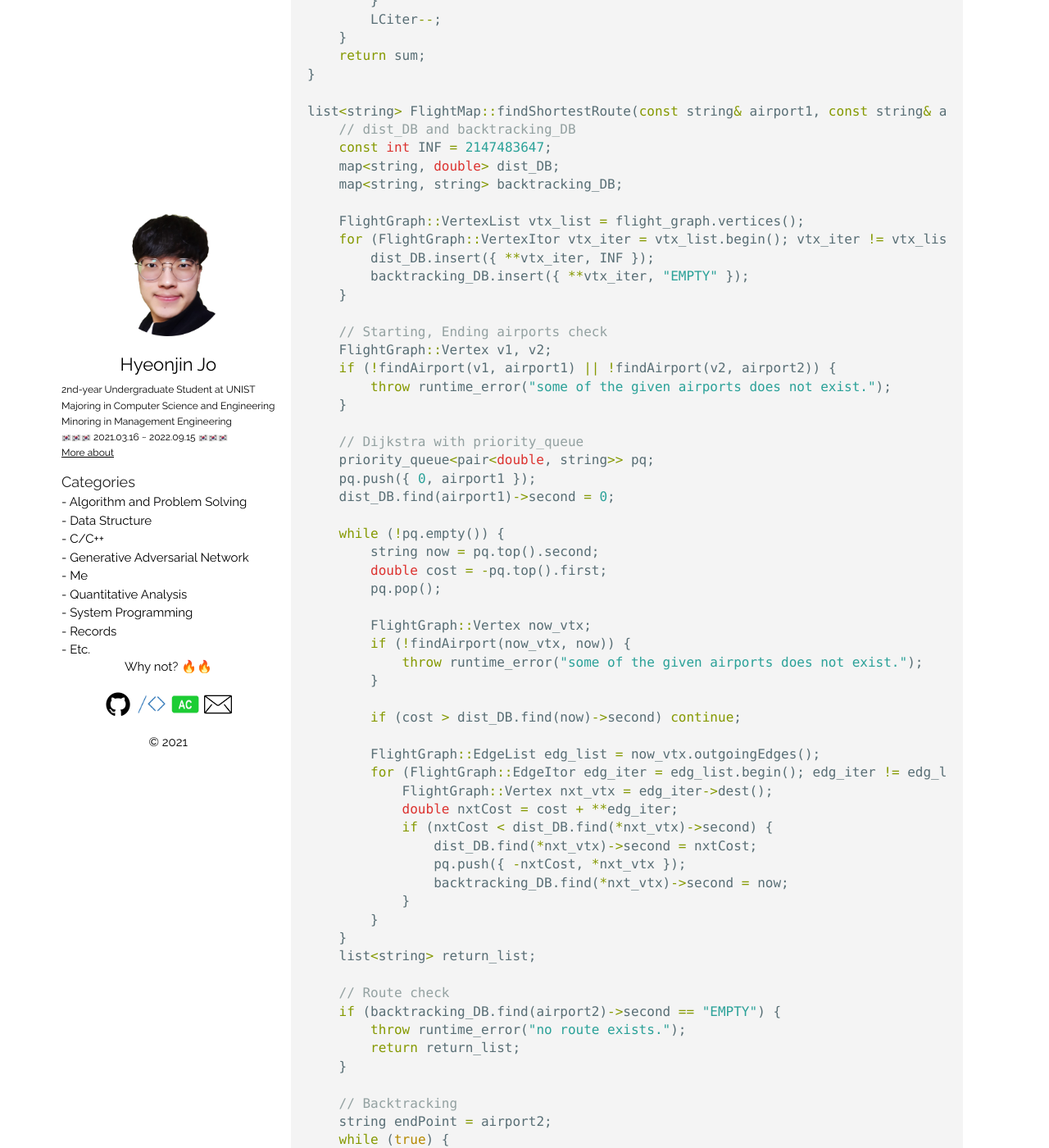
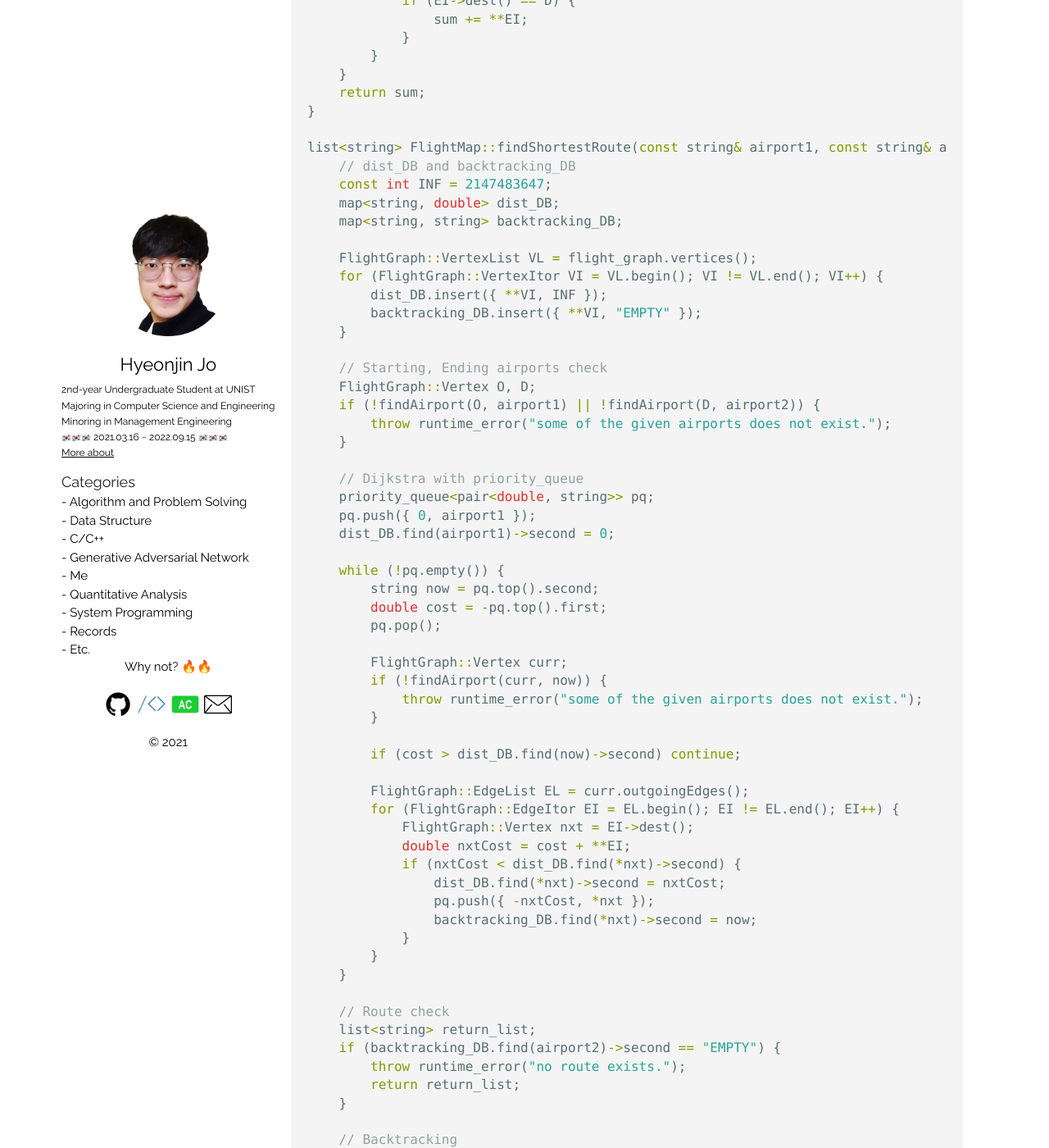
Before and after one commit to thinkin9/thinkin9.github.io, a Jekyll site: the page built from _posts/2021-02-28-Directed-Graphs-and-Dijkstra's-Algorithm.markdown, in a window 1280 px wide and 1400 px high, scrolled down 6115 px. Shown: the whole window at 82% size. Built offline with Jekyll 4.4.1, drawn with Linux system fonts in a browser that asks for light colours; some of the changed text lies outside the part shown.

Commit message:
20210305

````diff
--- a/_posts/2021-02-28-Directed-Graphs-and-Dijkstra's-Algorithm.markdown
+++ b/_posts/2021-02-28-Directed-Graphs-and-Dijkstra's-Algorithm.markdown
@@ -263,27 +263,29 @@ public:
 #include "FlightMap.h"
 
 double FlightMap::calcRouteDistance(const list<string> route) {
-	double sum = 0;
+	double sum = 0.0;
 	int numofAirport = route.size();
 
-	list<string>::const_iterator LCiter = route.begin();
-	for (int i = 0; i < numofAirport - 1; i++, LCiter++) {
-		string str1 = *LCiter,
-			str2 = *(++LCiter);
-		FlightGraph::Vertex v1, v2;
-		if (!findAirport(v1, str1) || !findAirport(v2, str2)) {
+	list<string>::const_iterator LSconstI = route.begin();
+	for (int i = 0; i < numofAirport - 1; i++) {
+		string str1 = *LSconstI,
+			str2 = *(++LSconstI);
+		FlightGraph::Vertex O, D;
+
+		if (!findAirport(O, str1) || !findAirport(D, str2)) {
 			throw runtime_error("Any airport in the route does not exist.");
 		}
+
 		if (!isConnectionExist(str1, str2)) {
 			throw runtime_error("some edges on the route do not exist.");
 		}
-		FlightGraph::EdgeList elist = v1.outgoingEdges();
-		for (FlightGraph::EdgeItor iter = elist.begin(); iter != elist.end(); iter++) {
-			if (iter->dest() == v2) {
-				sum += **iter;
+
+		FlightGraph::EdgeList EL = O.outgoingEdges();
+		for (FlightGraph::EdgeItor EI = EL.begin(); EI != EL.end(); EI++) {
+			if (EI->dest() == D) {
+				sum += **EI;
 			}
 		}
-		LCiter--;
 	}
 	return sum;
 }
@@ -294,15 +296,15 @@ list<string> FlightMap::findShortestRoute(const string& airport1, const string&
 	map<string, double> dist_DB;
 	map<string, string> backtracking_DB;
 
-	FlightGraph::VertexList vtx_list = flight_graph.vertices();
-	for (FlightGraph::VertexItor vtx_iter = vtx_list.begin(); vtx_iter != vtx_list.end(); vtx_iter++) {
-		dist_DB.insert({ **vtx_iter, INF });
-		backtracking_DB.insert({ **vtx_iter, "EMPTY" });
+	FlightGraph::VertexList VL = flight_graph.vertices();
+	for (FlightGraph::VertexItor VI = VL.begin(); VI != VL.end(); VI++) {
+		dist_DB.insert({ **VI, INF });
+		backtracking_DB.insert({ **VI, "EMPTY" });
 	}
 
 	// Starting, Ending airports check
-	FlightGraph::Vertex v1, v2;
-	if (!findAirport(v1, airport1) || !findAirport(v2, airport2)) {
+	FlightGraph::Vertex O, D;
+	if (!findAirport(O, airport1) || !findAirport(D, airport2)) {
 		throw runtime_error("some of the given airports does not exist.");
 	}
 
@@ -316,27 +318,27 @@ list<string> FlightMap::findShortestRoute(const string& airport1, const string&
 		double cost = -pq.top().first;
 		pq.pop();
 
-		FlightGraph::Vertex now_vtx;
-		if (!findAirport(now_vtx, now)) {
+		FlightGraph::Vertex curr;
+		if (!findAirport(curr, now)) {
 			throw runtime_error("some of the given airports does not exist.");
 		}
 
 		if (cost > dist_DB.find(now)->second) continue;
 
-		FlightGraph::EdgeList edg_list = now_vtx.outgoingEdges();
-		for (FlightGraph::EdgeItor edg_iter = edg_list.begin(); edg_iter != edg_list.end(); edg_iter++) {
-			FlightGraph::Vertex nxt_vtx = edg_iter->dest();
-			double nxtCost = cost + **edg_iter;
-			if (nxtCost < dist_DB.find(*nxt_vtx)->second) {
-				dist_DB.find(*nxt_vtx)->second = nxtCost;
-				pq.push({ -nxtCost, *nxt_vtx });
-				backtracking_DB.find(*nxt_vtx)->second = now;
+		FlightGraph::EdgeList EL = curr.outgoingEdges();
+		for (FlightGraph::EdgeItor EI = EL.begin(); EI != EL.end(); EI++) {
+			FlightGraph::Vertex nxt = EI->dest();
+			double nxtCost = cost + **EI;
+			if (nxtCost < dist_DB.find(*nxt)->second) {
+				dist_DB.find(*nxt)->second = nxtCost;
+				pq.push({ -nxtCost, *nxt });
+				backtracking_DB.find(*nxt)->second = now;
 			}
 		}
 	}
-	list<string> return_list;
 
 	// Route check
+	list<string> return_list;
 	if (backtracking_DB.find(airport2)->second == "EMPTY") {
 		throw runtime_error("no route exists.");
 		return return_list;
@@ -351,26 +353,26 @@ list<string> FlightMap::findShortestRoute(const string& airport1, const string&
 			break;
 		}
 	}
+
 	return return_list;
 }
 
 void FlightMap::printAllShortestRoutes(const string &airport) {
-	FlightGraph::Vertex vtx;
-
-	if (!findAirport(vtx, airport)) {
+	FlightGraph::Vertex V;
+	if (!findAirport(V, airport)) {
 		throw runtime_error("The given airport do not exist");
 	}
 
-	FlightGraph::VertexList vtx_list = flight_graph.vertices();
-	for (FlightGraph::VertexItor vtx_iter = vtx_list.begin(); vtx_iter != vtx_list.end(); vtx_iter++) {
-		if(*vtx_iter == vtx) continue;
-		list<string> return_list = findShortestRoute(airport, **vtx_iter);
+	FlightGraph::VertexList VL = flight_graph.vertices();
+	for (FlightGraph::VertexItor VI = VL.begin(); VI != VL.end(); VI++) {
+		if(*VI == V) continue;
+		list<string> return_list = findShortestRoute(airport, **VI);
 		if (return_list.size() > 0) {
 			printRoute(return_list);
 			cout << " (Distance = " << calcRouteDistance(return_list) << ")" << endl;
 		}
 	}
-
+	return;
 }
 
 ```
````
Also changed, not shown: other parts of _posts/2021-02-28-Directed-Graphs-and-Dijkstra's-Algorithm.markdown (+1 -1 lines).
